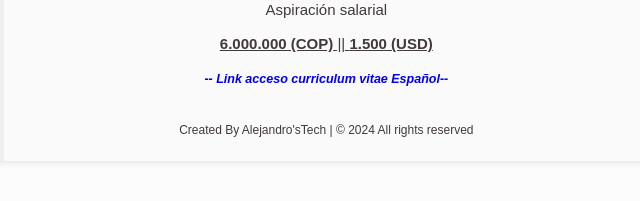
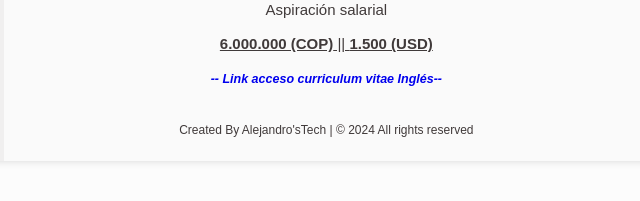
Before and after one commit to alejandrosergio/Curriculum-Vitae-Es, a plain HTML site: page index.html in a window 1280 px wide. Shown: the part 2472-2673 px from the top of the page, 475-1115 px from the left. Drawn offline with nearby package versions, Linux system fonts and the light colour scheme; a web font is replaced by a local one.

Commit message:
UPDATE CV ESPAÑOL 100820241735v1

```diff
--- a/index.html
+++ b/index.html
@@ -574,10 +574,10 @@
                             <br>
                             <br>Aspiración salarial<br>
                             <br><u><b>6.000.000 (COP)</b> || <b>1.500 (USD)</b></u>
-                            <br><br>
-                            <span class="link__cv"><small><b><i> <a href="https://alejandrosergio.github.io/Curriculum-Vitae-Es/" target="_BLANCK">-- Link acceso curriculum vitae Español--</a></i></b></small></span>
                             <br>
-                            <!--<span class="link__cv"><small><b><i> <a href="https://alejandrosergio.github.io/Curriculum-Vitae-En/" target="_BLANCK">-- Link acceso curriculum vitae Inglés--</a></i></b></small></span>-->
+                            <!--<span class="link__cv"><small><b><i> <a href="https://alejandrosergio.github.io/Curriculum-Vitae-Es/" target="_BLANCK">-- Link acceso curriculum vitae Español--</a></i></b></small></span>-->
+                            <br>
+                            <span class="link__cv"><small><b><i> <a href="https://alejandrosergio.github.io/Curriculum-Vitae-En/" target="_BLANCK">-- Link acceso curriculum vitae Inglés--</a></i></b></small></span>
                         </p>
                         <br><br>
                         <center>
```
